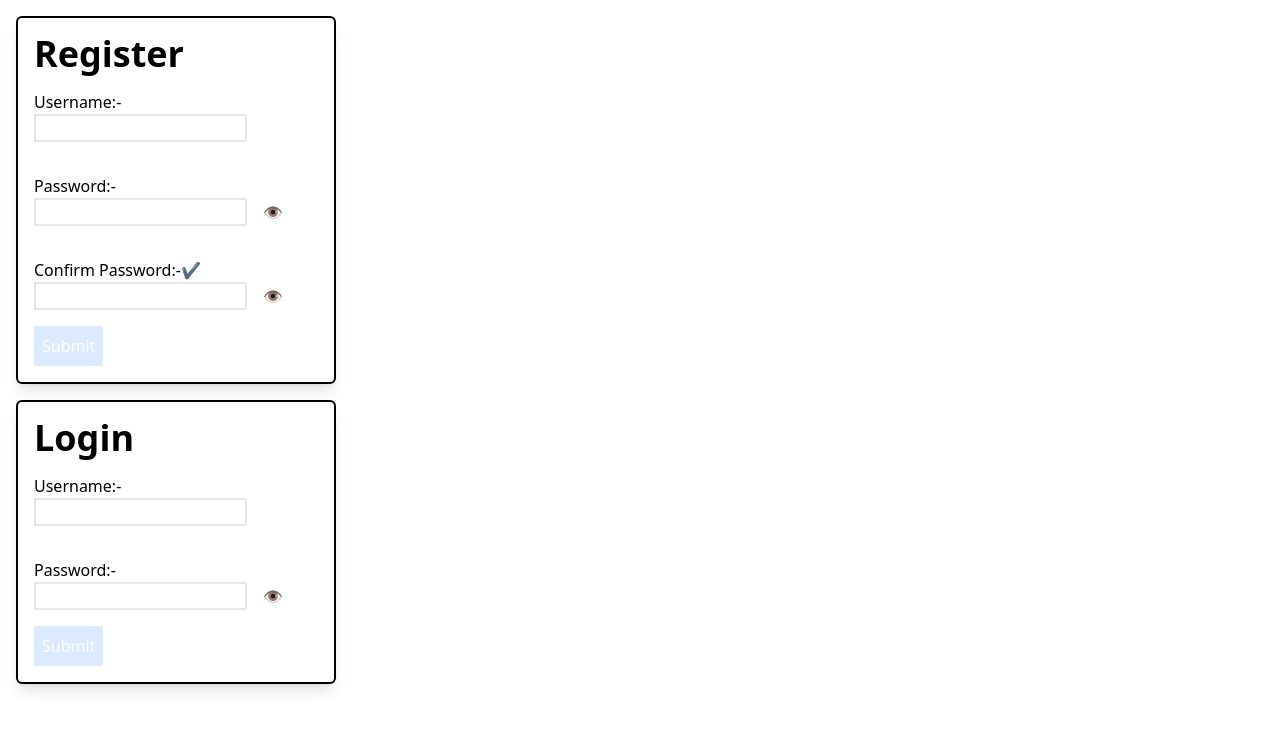
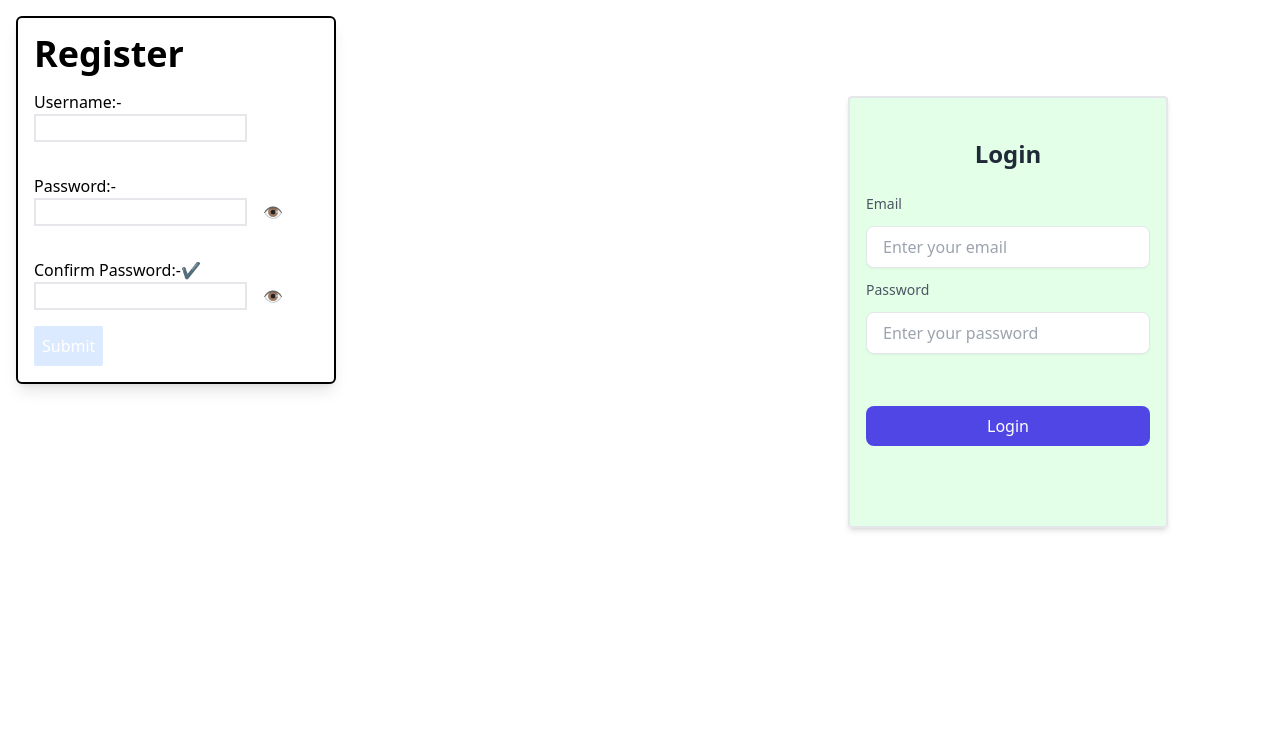
Before and after one commit to heyitsk/mental_wellness_app, a React (Vite) app: page / in a window 1280 px wide. Shown: the top 730 px of the page. Built offline with nearby package versions, Linux system fonts and the light colour scheme; a web font is replaced by a local one.

Commit message:
login component created

```diff
--- a/src/components/Login.jsx
+++ b/src/components/Login.jsx
@@ -1,77 +1,77 @@
-import { useState } from "react";
-const Login = ()=>{
-    const[username,setUsername] = useState("")
-    const[isUsername,setIsUsername]= useState(false)
-    const[password,setPassword] = useState("")
-    const[isPassword,setIsPassword] =useState(false)
-    const[passwordVisibility,setPasswordVisibility] = useState(false)
+import React, { useState } from "react";
+import axios from "axios";
 
-    const isButtonEnabled = isUsername  &&isPassword
+const Login = () => {
+  const [email, setEmail] = useState("");
+  const [password, setPassword] = useState("");
+  const [error, setError] = useState(null);
 
+  const handleSubmit = async (e) => {
+    e.preventDefault();
+    const userData = {
+      email,
+      password,
+    };
 
+    try {
+      const response = await axios.post(
+        "https://login-signup-page-w7f2.onrender.com/user/login",
+        userData
+      );
+      console.log("Login successful:", response.data);
+      // Handle successful login here (e.g., redirect, set user state, etc.)
+    } catch (err) {
+      setError("Login failed. Please try again.");
+      console.error("Error submitting login:", err);
+    }
+  };
 
-    return(
-        <>
-        <div className="RegisterContaier border-2 border-black m-4 rounded-md p-4 shadow-lg w-1/4">
-            <h1 className="font-bold text-4xl">Login</h1>
-            <div className="Username">
-                <form className="py-4 flex flex-col">
-                    <label htmlFor="usernameLogin">Username:-</label>
-                    <input type="text" id="usernameLogin" name="username" className="border-2 w-3/4"
-                    value={username}
-                    onChange={(e)=>{
-                        setUsername(e.target.value)
-                        // setIsUsername(true)
-                        // console.log(username);
-                        // console.log(isUsername);
-                        setIsUsername(e.target.value.trim()!=="")
-                        // console.log(isUsername);
-                        // console.log(username);
-                        // console.log(e.target.value);
+  return (
+    <div className="absolute right-28 top-24 w-1/4 z-30">
+      <div className="p-4 py-10 bg-[#AFFFBB] bg-opacity-35 rounded shadow-md border-2 ">
+        <h1 className="text-2xl font-semibold text-gray-800 text-center mb-6">Login</h1>
+        {error && <p className="text-red-500 text-center mb-4">{error}</p>}
+        <form onSubmit={handleSubmit} className="">
+          <div>
+            <label htmlFor="login-email" className="block text-sm font-medium text-gray-600">
+              Email
+            </label>
+            <input
+              type="email"
+              id="login-email"
+              name="email"
+              value={email}
+              placeholder="Enter your email"
+              onChange={(e) => setEmail(e.target.value)}
+              required
+              className="w-full px-4 py-2 border rounded-lg shadow-sm focus:outline-none focus:ring focus:ring-indigo-200 my-3"
+            />
+          </div>
+          <div>
+            <label htmlFor="login-password" className="block text-sm font-medium text-gray-600">
+              Password
+            </label>
+            <input
+              type="password"
+              id="login-password"
+              name="password"
+              placeholder="Enter your password"
+              value={password}
+              onChange={(e) => setPassword(e.target.value)}
+              required
+              className="w-full px-4 py-2 border rounded-lg shadow-sm focus:outline-none focus:ring focus:ring-indigo-200 my-3"
+            />
+          </div>
+          <button
+            type="submit"
+            className="w-full px-4 py-2  text-white bg-indigo-600 rounded-lg hover:bg-indigo-700 focus:outline-none focus:ring focus:ring-indigo-200 my-10"
+          >
+            Login
+          </button>
+        </form>
+      </div>
+    </div>
+  );
+};
 
-                    }} >
-
-                    </input>
-
-                </form>
-                <form className="py-4 flex flex-col">
-                    <label htmlFor="passwordLogin">Password:-</label>
-                    <div className="flex gap-4">
-                    <input
-                    type={passwordVisibility?"text":"password"}
-                    id="passwordLogin" name="password" className="border-2 w-3/4"
-                    value={password}
-                    onChange={(e)=>{
-                        setPassword(e.target.value)
-                        // setIsPassword(true)
-                        // console.log(username);
-                        // console.log(isPassword);
-                        setIsPassword(e.target.value.trim().length>=4)
-                        // console.log(isPassword);
-                   }}></input>
-                   <button
-                   type="button"
-                   className=""
-                   onClick={()=>{
-                    setPasswordVisibility(!passwordVisibility)
-                   }}>{passwordVisibility?"🔒":"👁️"}</button>
-                   </div>
-                </form>
-
-                <button type="submit" className={` text-white p-2 rounded-sm
-                    ${isButtonEnabled
-                        ?"bg-blue-400 hover:bg-blue-500"
-                        :"bg-blue-100"
-                    }`}>Submit</button>
-                {/* <button
-                type="button"
-                onClick={()=><Login/>}>Login</button> */}
-
-            </div>
-        </div>
-        </>
-    )
-
-
-}
 export default Login;
```
